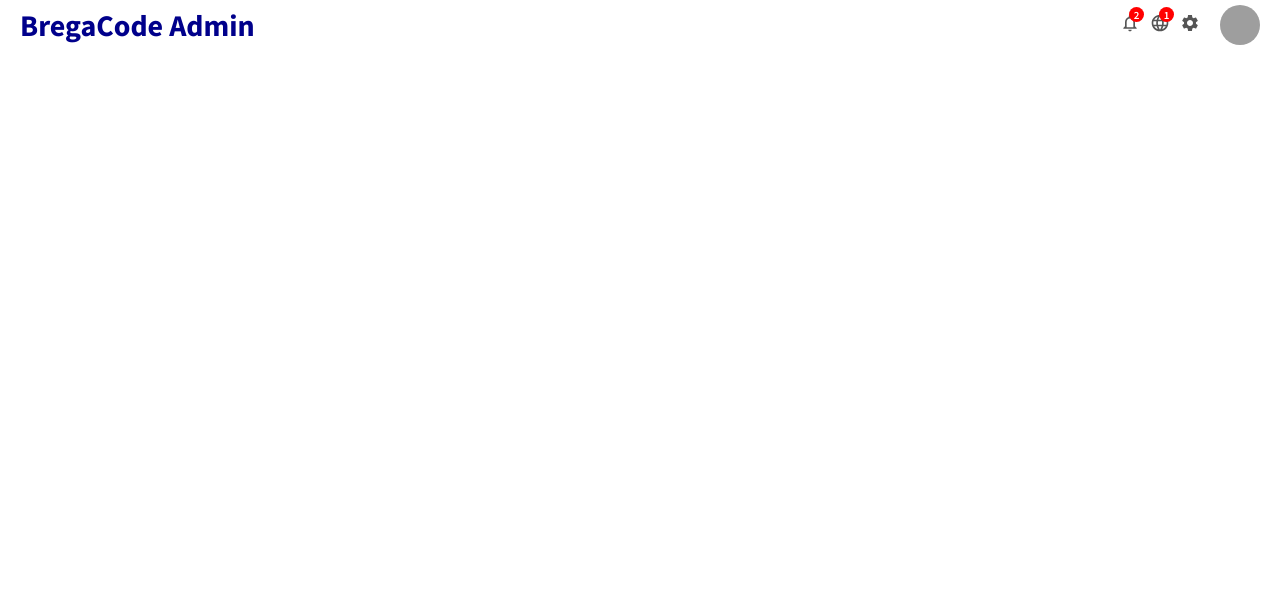
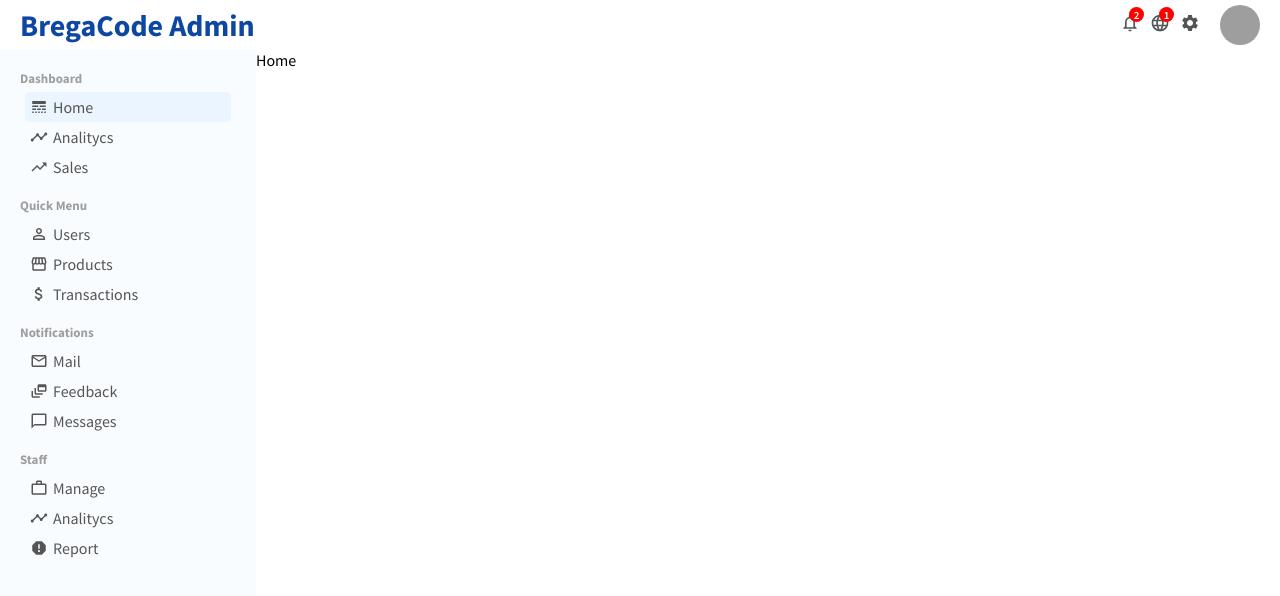
Before and after one commit to bregarulai/brega-admin, a React (Create React App) app: page / in a window 1280 px wide. Shown: the top 596 px of the page. Built offline with nearby package versions, Linux system fonts and the light colour scheme; grey boxes are pictures that could not be loaded.

Commit message:
created sidebar component

```diff
--- a/src/App.js
+++ /dev/null
@@ -1,12 +0,0 @@
-import "./app.css"
-import TopBar from "./components/TopBar";
-
-function App() {
-  return (
-    <div>
-     <TopBar />
-    </div>
-  );
-}
-
-export default App;
--- /dev/null
+++ b/src/App.jsx
@@ -0,0 +1,18 @@
+import "./app.css";
+import SideBar from "./components/Sidebar";
+import TopBar from "./components/TopBar";
+import Home from "./pages/Home";
+
+const App = () => {
+  return (
+    <div>
+      <TopBar />
+      <div className="container">
+        <SideBar />
+        <Home />
+      </div>
+    </div>
+  );
+};
+
+export default App;
--- a/src/app.css
+++ b/src/app.css
@@ -31,6 +31,10 @@ img {
     display: block;
 }
 
+.container {
+    display: flex;
+}
+
 .icon {
     font-size: 2rem !important;
 }
--- /dev/null
+++ b/src/components/Sidebar/index.jsx
@@ -0,0 +1,94 @@
+import {
+  AttachMoney,
+  ChatBubbleOutline,
+  DynamicFeed,
+  LineStyle,
+  MailOutline,
+  PermIdentity,
+  Report,
+  Storefront,
+  Timeline,
+  TrendingUp,
+  WorkOutline,
+} from "@mui/icons-material";
+import React from "react";
+import "./sidebar.css";
+
+const SideBar = () => {
+  return (
+    <div className="sidebar">
+      <div className="sidebarWrapper">
+        <div className="sidebarMenu">
+          <h3 className="sidebarTitle">Dashboard</h3>
+          <ul className="sidebarList">
+            <li className="sidebarListItem active">
+              <LineStyle className="sidebarIcon" />
+              <span className="sidebarListItemText ">Home</span>
+            </li>
+            <li className="sidebarListItem">
+              <Timeline className="sidebarIcon " />
+              <span className="sidebarListItemText">Analitycs</span>
+            </li>
+            <li className="sidebarListItem">
+              <TrendingUp className="sidebarIcon " />
+              <span className="sidebarListItemText">Sales</span>
+            </li>
+          </ul>
+        </div>
+        <div className="sidebarMenu">
+          <h3 className="sidebarTitle">Quick Menu</h3>
+          <ul className="sidebarList">
+            <li className="sidebarListItem">
+              <PermIdentity className="sidebarIcon" />
+              <span className="sidebarListItemText ">Users</span>
+            </li>
+            <li className="sidebarListItem">
+              <Storefront className="sidebarIcon " />
+              <span className="sidebarListItemText">Products</span>
+            </li>
+            <li className="sidebarListItem">
+              <AttachMoney className="sidebarIcon " />
+              <span className="sidebarListItemText">Transactions</span>
+            </li>
+          </ul>
+        </div>
+        <div className="sidebarMenu">
+          <h3 className="sidebarTitle">Notifications</h3>
+          <ul className="sidebarList">
+            <li className="sidebarListItem">
+              <MailOutline className="sidebarIcon" />
+              <span className="sidebarListItemText ">Mail</span>
+            </li>
+            <li className="sidebarListItem">
+              <DynamicFeed className="sidebarIcon " />
+              <span className="sidebarListItemText">Feedback</span>
+            </li>
+            <li className="sidebarListItem">
+              <ChatBubbleOutline className="sidebarIcon " />
+              <span className="sidebarListItemText">Messages</span>
+            </li>
+          </ul>
+        </div>
+        <div className="sidebarMenu">
+          <h3 className="sidebarTitle">Staff</h3>
+          <ul className="sidebarList">
+            <li className="sidebarListItem">
+              <WorkOutline className="sidebarIcon" />
+              <span className="sidebarListItemText ">Manage</span>
+            </li>
+            <li className="sidebarListItem">
+              <Timeline className="sidebarIcon " />
+              <span className="sidebarListItemText">Analitycs</span>
+            </li>
+            <li className="sidebarListItem">
+              <Report className="sidebarIcon " />
+              <span className="sidebarListItemText">Report</span>
+            </li>
+          </ul>
+        </div>
+      </div>
+    </div>
+  );
+};
+
+export default SideBar;
--- /dev/null
+++ b/src/components/Sidebar/sidebar.css
@@ -0,0 +1,42 @@
+.sidebar {
+    flex: 1;
+    height: calc(100vh - 5rem);
+    position: sticky;
+    top: 5rem;
+    background: #f9fcff;
+}
+
+.sidebarWrapper {
+    padding: 2rem;
+    color: #555;
+}
+
+.sidebarMenu {
+    margin-bottom: 1rem;
+}
+
+.sidebarTitle {
+    font-size: 1.3rem;
+    color: #9e9e9e;
+}
+
+.sidebarList {
+    padding: .5rem;
+}
+
+.sidebarListItem {
+    padding: .5rem;
+    cursor: pointer;
+    display: flex;
+    align-items: center;
+    border-radius: .5rem;
+}
+
+.sidebarListItem.active, .sidebarListItem:hover {
+   background: #eaf5ff;
+}
+
+.sidebarIcon {
+    margin-right: .5rem;
+    font-size: 1.8rem !important;
+}
--- a/src/components/TopBar/topBar.css
+++ b/src/components/TopBar/topBar.css
@@ -18,7 +18,8 @@
 .logo {
     font-weight: bold;
     font-size: 3rem;
-    color: darkblue;
+    color: #0d47a1
+;
     cursor: pointer;
 }
 
--- a/src/index.js
+++ b/src/index.js
@@ -1,6 +1,7 @@
 import React from 'react';
 import ReactDOM from 'react-dom';
 import App from './App';
+
 
 ReactDOM.render(
   <React.StrictMode>
--- /dev/null
+++ b/src/pages/Home/home.css
@@ -0,0 +1,3 @@
+.home {
+    flex: 4;
+}
--- /dev/null
+++ b/src/pages/Home/index.jsx
@@ -0,0 +1,8 @@
+import React from "react";
+import "./home.css";
+
+const Home = () => {
+  return <div className="home">Home</div>;
+};
+
+export default Home;
```
